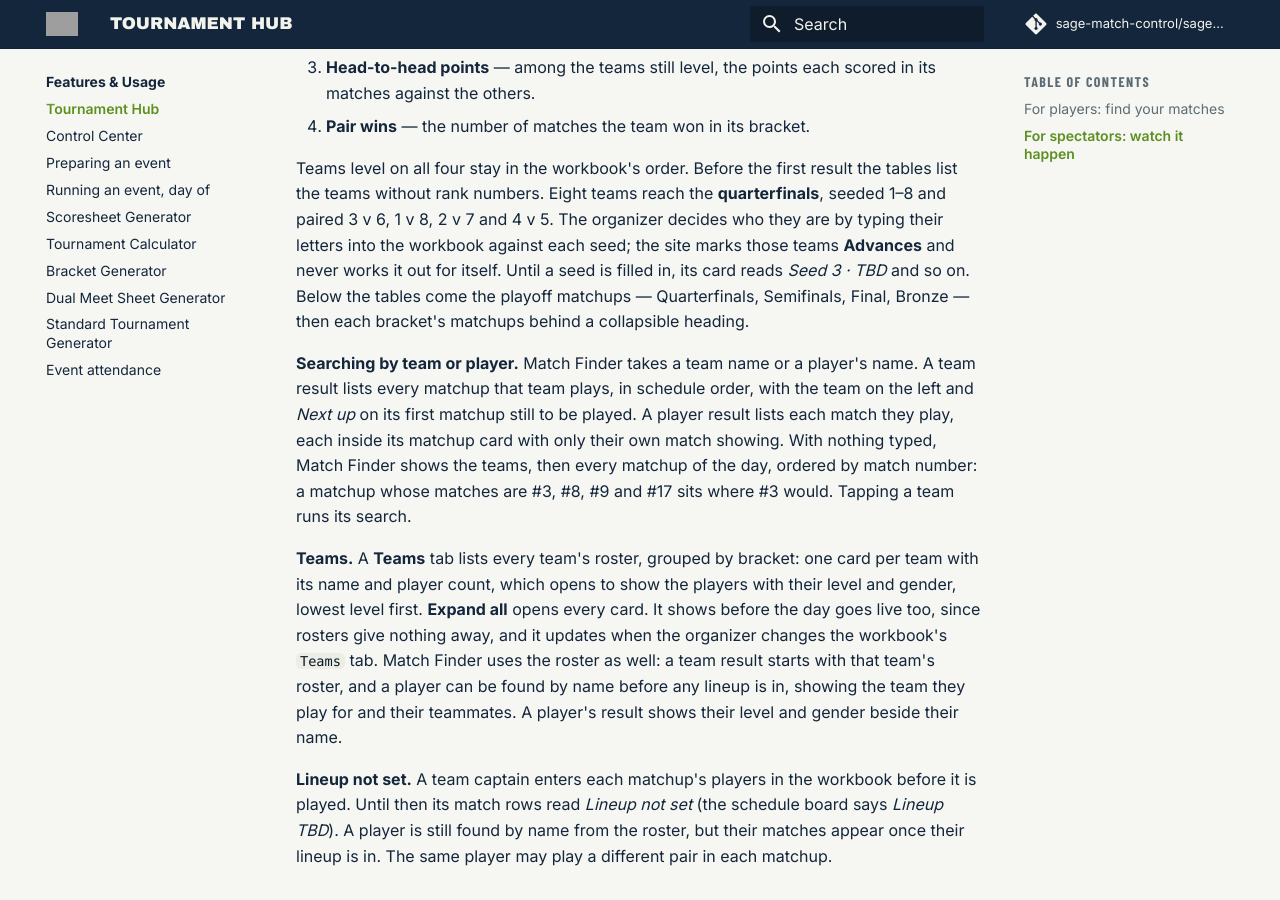
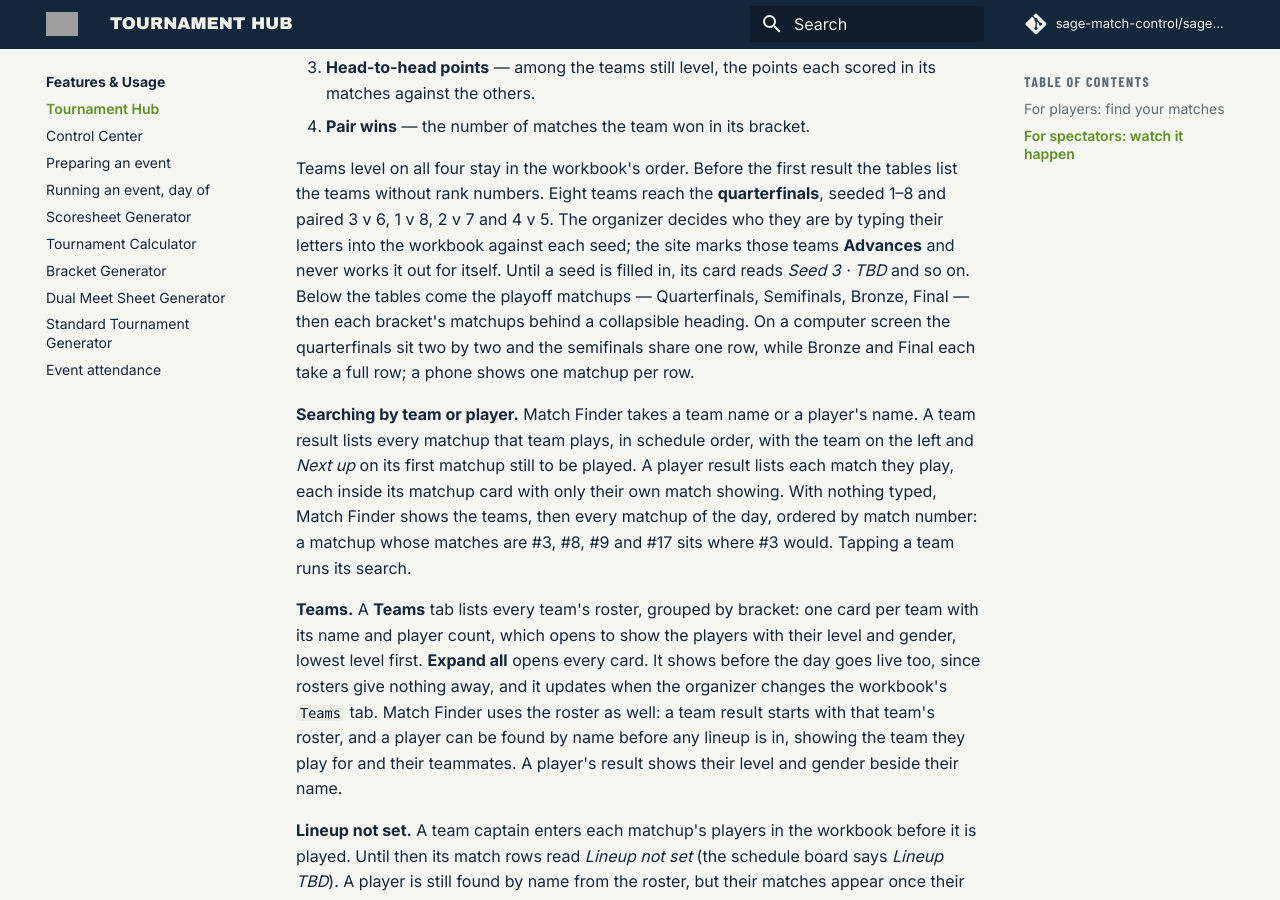
Before and after one commit to sage-match-control/sage-docs, an MkDocs documentation site: the page built from docs/features/tournament-hub.md, in a window 1280 px wide and 900 px high, scrolled down 2704 px. Built offline with MkDocs 1.6.1 and Material for MkDocs 9.7.7, drawn with Linux system fonts in a browser that asks for light colours; comment, search, counter and statistics services are not loaded.

Commit message:
Docs: team-event playoffs run Quarterfinals, Semifinals, Bronze, Final in a two-column grid
Co-Authored-By: Claude Opus 5.5 <noreply@anthropic.com>

```diff
--- a/docs/features/tournament-hub.md
+++ b/docs/features/tournament-hub.md
@@ -114,7 +114,10 @@ organizer decides who they are by typing their letters into the workbook
 against each seed; the site marks those teams **Advances** and never works it
 out for itself. Until a seed is filled in, its card reads *Seed 3 · TBD* and so
 on. Below the tables come the playoff matchups — Quarterfinals, Semifinals,
-Final, Bronze — then each bracket's matchups behind a collapsible heading.
+Bronze, Final — then each bracket's matchups behind a collapsible heading. On
+a computer screen the quarterfinals sit two by two and the semifinals share
+one row, while Bronze and Final each take a full row; a phone shows one
+matchup per row.
 
 **Searching by team or player.** Match Finder takes a team name or a player's
 name. A team result lists every matchup that team plays, in schedule order,
```
